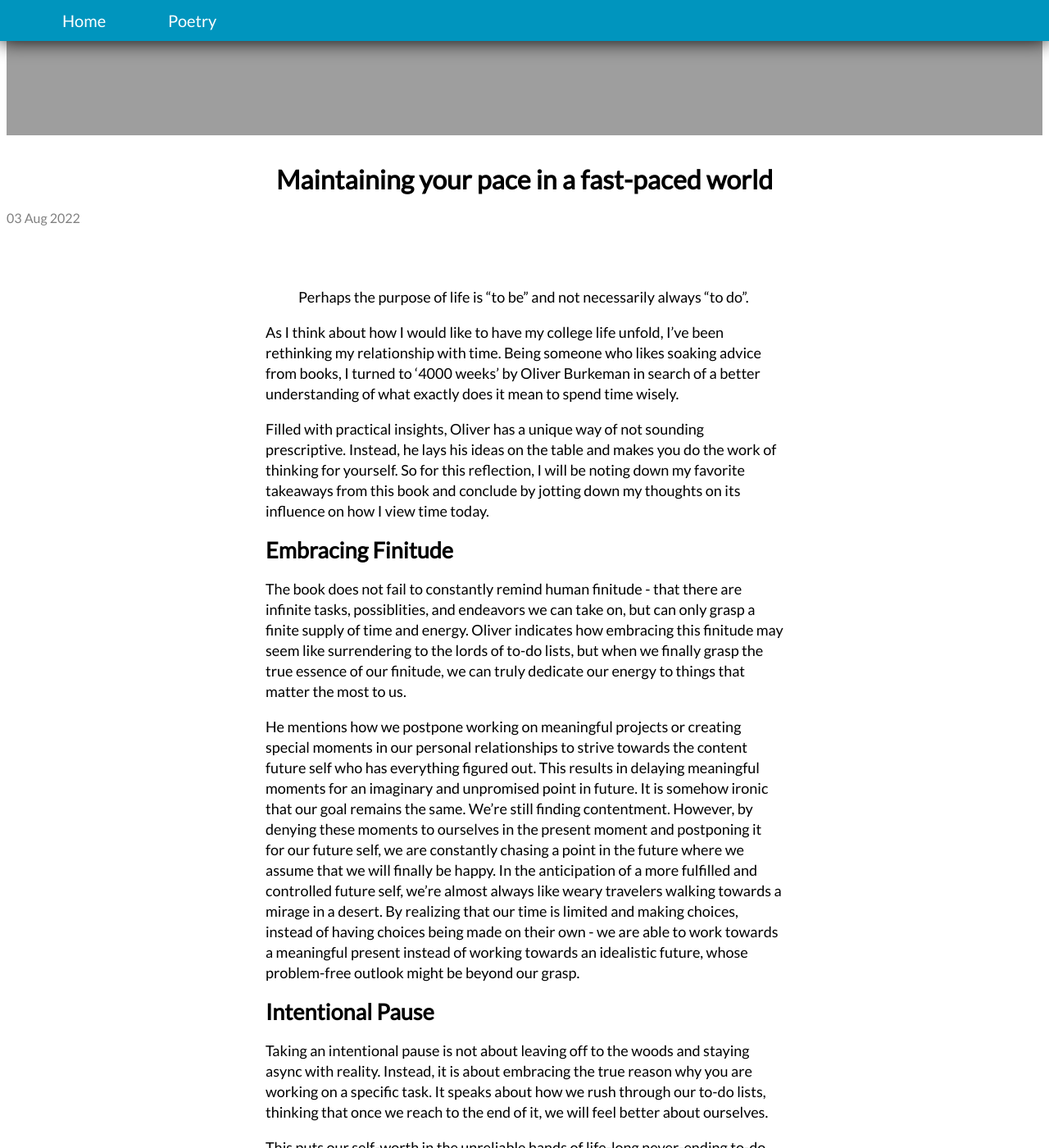
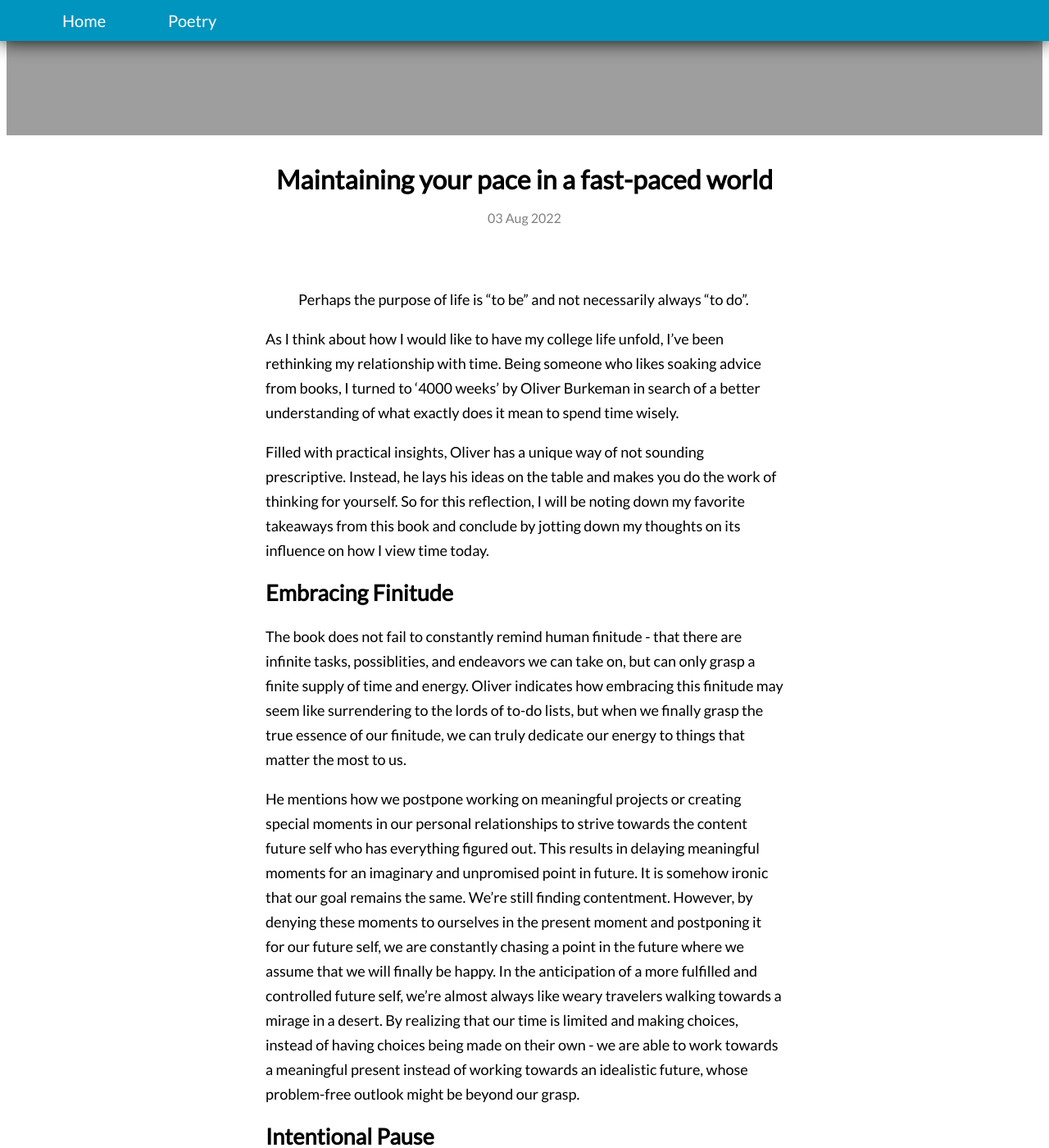
Before and after one commit to mumtazf/blog, a Jekyll site: the page built from docs/_posts/2022-08-03-slowing-down.md, in a window 1280 px wide and 1400 px high, scrolled down 375 px. Shown: the whole window at 82% size. Built offline with Jekyll 4.4.1, drawn with Linux system fonts in a browser that asks for light colours.

Commit message:
updated styling again

```diff
--- a/docs/_layouts/post.html
+++ b/docs/_layouts/post.html
@@ -17,7 +17,7 @@
     </div>
 
     <h1 class = "title">{{page.title}}</h1>
-    <span class = "date">{{page.date | date_to_string}}  </span>
+    <div class = "date">{{page.date | date_to_string}}  </div>
 
     <div class = "blog-content">
         {{content}}
--- a/docs/assets/style.css
+++ b/docs/assets/style.css
@@ -28,7 +28,7 @@
     width: 50%;
     padding: 3em;
     font-family: 'Lato', sans-serif;
-    line-height: 25px;
+    line-height: 30px;
     font-size: 18px;
 }
 
```
Also changed, not shown: docs/_posts/2022-08-03-slowing-down.md (+1 -1 lines), docs/_posts/2022-08-07-girls-who-code.md (+1 -0 lines), 1 other file.
